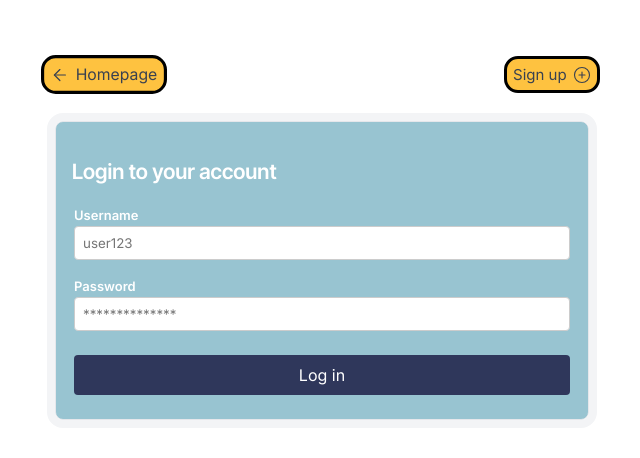
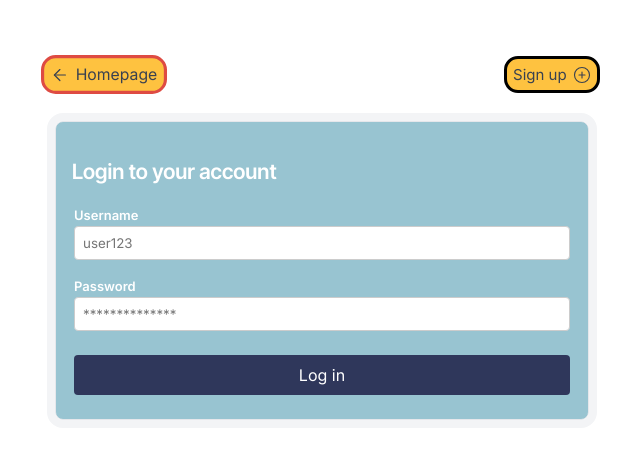
Before and after one commit to pockche123/reddy22_client, a website: page login.html in a window 1280 px wide. In both pictures the pointer is over the button "Homepage". Shown: the whole page, without its empty margins (318-958 px from the left). Drawn offline with Linux system fonts and the light colour scheme.

Commit message:
login/signup css add red hover border

```diff
--- a/static/css/login_register.css
+++ b/static/css/login_register.css
@@ -34,7 +34,6 @@ main {
   border: 3px solid rgb(0, 0, 0);
 }
 
-
 #login-form,
 #register-form {
   display: flex;
@@ -43,5 +42,9 @@ main {
 
 input[type='submit']:hover {
   transform: scale(1.02);
+}
+
+.btn-secondary:hover {
+  cursor: pointer;
   border-color: #de4b43;
 }
```
